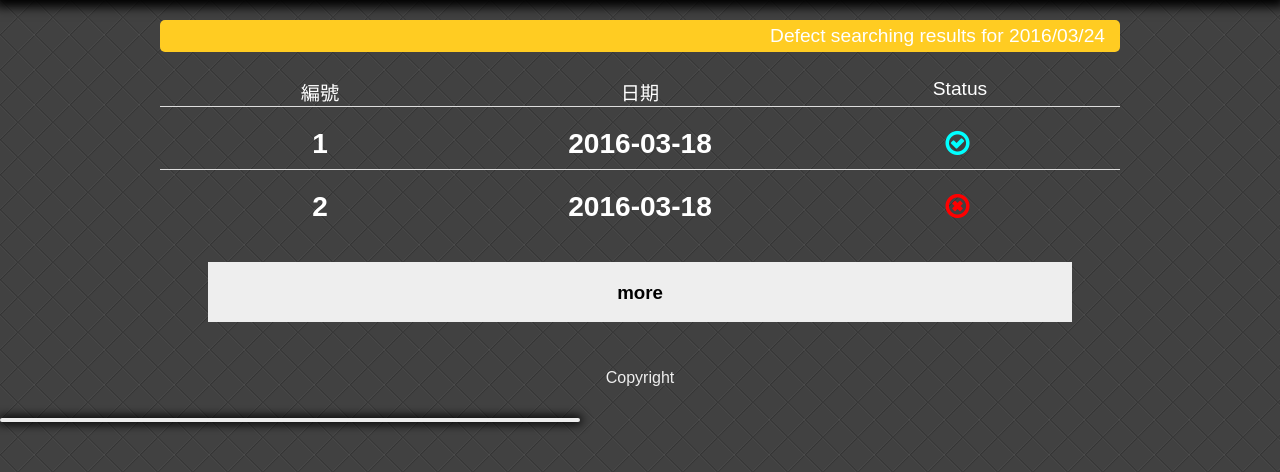
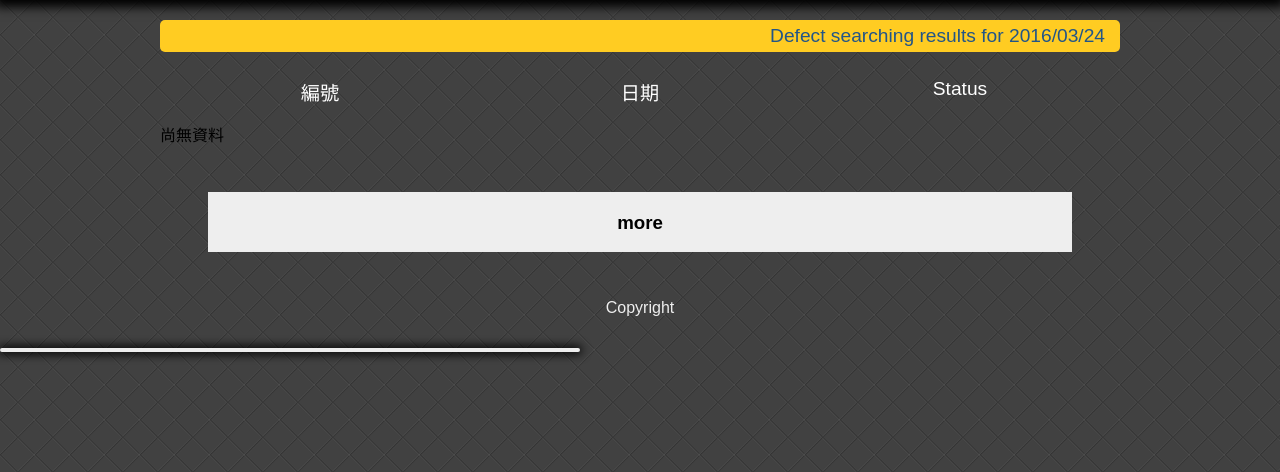
Before and after one commit to tina2827287/Project_Defect, a PHP site: page / in a window 1280 px wide. Shown: the part 228-700 px from the top of the page. Run offline with PHP 8.4, Linux system fonts and the light colour scheme; tables that the repository leaves empty or names only in its code hold one stand-in row (values such as "Sample post").

Commit message:
index more fadeout功能面修改

```diff
--- a/css/frame.css
+++ b/css/frame.css
@@ -170,7 +170,7 @@ ul#content > p {
     box-sizing: border-box;
     text-align: right;
     font-size: 1.2em;
-    color: #fff;
+    color: #258;
     background-color: #fc2;
     border-radius: 5px;
 }
@@ -309,7 +309,7 @@ ul#content li span.Def-Icon.Defect {
 
 ul#content li span.Def-Icon.Well {
     flex: 1;
-    color: #0ff;
+    color: #eee;
 }
 
 ul#content li span.Def-Icon i {
@@ -350,6 +350,7 @@ div#more {
 div#more h3 {
     position: relative;
     text-align: center;
+    cursor: pointer;
 }
 
 div#Radio input {
--- a/index.html
+++ b/index.html
@@ -23,7 +23,7 @@
             </div>
             <div>All
                 <div id="sw-frame">
-                    <input type="checkbox" id="switch">
+                    <input type="checkbox" id="switch" name="sw_def">
                     <label for="switch">
                         <div id="sw-div">
                         </div>
@@ -46,27 +46,7 @@
             </li>
             <li class="accro">
 
-                <h3>
-                    <span class="ProductNum">1</span>
-                    <span class="Date">2016-03-18</span>
-                    <span class="Def-Icon Well"><i class="fa fa-check-circle-o"></i></span>
-                </h3>
-                <div>
-                    <a href="./img/1/1_0.bmp" target="_blank">
-                        <img src="./img/1/1_0.bmp" alt=""></a>
-                </div>
-
-                <h3>
-                    <span class="ProductNum">2</span>
-                    <span class="Date">2016-03-18</span>
-                    <span class="Def-Icon Defect"><i class="fa fa-times-circle-o"></i></span>
-                </h3>
-                <div>
-                    <a href="./img/1.bmp" target="_blank">
-                        <img src="./img/1.bmp" alt=""></a>
-                </div>
-
-                <input type="hidden" id="EndID" value="0">
+                <input id="endID" value="0" type="hidden">
             </li>
             <div id="more">
                 <h3>more</h3></div>
--- a/js/index.js
+++ b/js/index.js
@@ -1,11 +1,34 @@
 var globalStartID = 0;
 var number = $('input[name="number"]');
+var chooseStaus = 'all';
+var getdate;
 
 $(document).ready(function () {
 
 
-    /////Default Action 日期要取//////
+    /////Default Action :觸發今天//////
+    var d = new Date();
+    var Year = d.getFullYear();
+    var Mon = d.getMonth() + 1;
+    if (Mon < 10)
+        Mon = '0' + Mon;
+    var Day = d.getDate();
+    var Now = Year + '-' + Mon + '-' + Day;
+    console.log(Now);
+    getdate = Now;
+    var StartID = globalStartID;
+    var endID = $('#endID').val();
+    var dest = 'search_date.php';
+    getData(Now, StartID, dest, chooseStaus, '', 'default');
+    globalStartID += 10;
 
+    endID = $('#endID').val();
+    console.log(endID);
+    if (endID < globalStartID && endID != 0) {
+        $('#more').fadeOut();
+    }
+
+    /////////////滑動效果/////////////////
 
     $('.accro').accordion({
         collapsible: true,
@@ -13,29 +36,38 @@ $(document).ready(function () {
         animate: 200
     });
 
-
+    /////////////選擇日期/////////////////
     $('#date').datepicker({
         dateFormat: 'yy-mm-dd',
-        showAnim: 'slideDown'
+        showAnim: 'slideDown',
+        onSelect: function (dateText, inst) {
+            getdate = dateText;
+            //console.log(getdate);
+            var StartID = globalStartID;
+            var endID = $('#endID').val();
+            var dest = 'search_date.php';
 
+            /*      $('input:checkbox:checked[name="sw_def"]').click(function () {
+                chooseStaus = 'defect';
+            });
+*/
+            getData(getdate, StartID, dest, chooseStaus, '', 'date');
+
+        }
     });
-
     ////////已在查詢 按more看更多////////
     $('#more').click(function () {
 
-        var Date = $('#date');
-        var chooseStatus = $('input:radio:checked[name="R"]').val();
-
-        console.log(chooseStatus);
+        var Date = getdate;
         var StartID = globalStartID;
-        var EndID = $('#EndID').val();
+        var endID = $('#endID').val();
         var dest = 'search_date.php';
 
-        getData(Date, StartID, dest, chooseStatus, '', 'default');
+        getData(Date, StartID, dest, chooseStaus, '', 'default');
         globalStartID += 10;
-
-        if (EndID == 1) {
-            //            <&!=0 more diseapear
+        console.log(globalStartID);
+        console.log(endID);
+        if ((endID % 10 != 0)) {
             $('#more').fadeOut();
         }
     });
@@ -48,9 +80,6 @@ $(document).ready(function () {
         var num = $('input[name="num"]');
         var date = $('input[name="date"]').val();
         var datanum = num.val(); //這行抓到22
-
-
-
         /////用編號 或是 用日期+choose
         if (datanum) {
 
@@ -60,27 +89,14 @@ $(document).ready(function () {
 
             getData(date, StartID, dest, chooseStaus, datanum, 'keyword');
         } else {
-
-            var chooseStaus = $('input:radio:checked[name="R"]').val();
-
-            console.log(chooseStaus);
-            var StartID = globalStartID;
-            var EndID = $('#EndID').val();
-            var dest = 'search_date.php';
-
-            getData(date, StartID, dest, chooseStaus, '', 'date');
-            globalStartID += 10;
-            if (EndID < globalStartID && EndID != 0) {
-                //            <&!=0 more diseapear
-                $('#more').fadeOut();
-            }
+            alert(請輸入產品號);
         }
 
         return false;
     });
+    /////////////////////
 
 
 
 
-    /////////////////////
 });
--- a/js/search_date.js
+++ b/js/search_date.js
@@ -1,6 +1,6 @@
 function getData(Date, StartId, dest, chooseStaus, keyword, searchtype) {
 
-    console.log(Y + M + D + StartId + dest + chooseStaus + keyword + searchtype);
+    console.log(Date + StartId + dest + chooseStaus + keyword + searchtype);
 
     $.ajax({
         url: dest,
@@ -16,7 +16,7 @@ function getData(Date, StartId, dest, chooseStaus, keyword, searchtype) {
 
 
         success: function (response) {
-            if (searchtype == 'date' || searchtype == 'keyword') {
+            if (searchtype == 'keyword') {
                 $('#more').remove();
             }
             $('input[type="hidden"]').remove();
--- a/mysql_connect.php
+++ b/mysql_connect.php
@@ -1,8 +1,8 @@
 <?php
 	$user = 'root';
-	$password = '';
+	$password = 'root';
 	$db = 'product';
-	$host = '127.0.0.1';
+	$host = 'localhost';
 
 	$link = mysqli_init();
 if ( !mysqli_real_connect($link, $host, $user, $password, $db) ) {
--- a/search_date.php
+++ b/search_date.php
@@ -7,14 +7,10 @@
 	$date = $_POST["Date"];
 	$chooseStaus=$_POST["chooseStaus"];
 //echo "ChooseStaus=".$chooseStaus."</br>";
-	$endID = 0;
+	$endID =0;
 	//設定查詢語句與查詢-查詢日期
-	if($chooseStaus=='well')
-	{
-      //  echo "Well Choosed</br>";
-		$query = "SELECT * FROM productinfo WHERE (date(pDate)='$date' AND pState=0) LIMIT $startID,10";
-	}
-	else if($chooseStaus=='defect'){
+
+	/*if($chooseStaus=='defect'){
 
       //  echo "Def Choosed</br>";
 		$query = "SELECT * FROM productinfo WHERE (date(pDate)='$date' AND pState=1) LIMIT $startID,10";
@@ -24,7 +20,8 @@
       //  echo "All Choosed</br>";
 		$query = "SELECT * FROM productinfo WHERE date(pDate)='$date' LIMIT $startID,10";
 	}
-
+	*/
+$query = "SELECT * FROM productinfo WHERE date(pDate)='$date' LIMIT $startID,10";
 	$result = mysqli_query($link, $query);
 
 	if (!$result){
@@ -37,18 +34,18 @@
         if ( !$row ) {
 						//資料庫為空的輸出處理
             echo '<p>尚無資料</p>';
+
         }
         else {
-				//設定endID
 
             do {
 					if($row["pState"])
 					{
-						$icon = "Defect\"><i class=\"fa fa-times-circle-o\"></i>Defect";
+						$icon = "Defect\"><i class=\"fa fa-times-circle-o\"></i>";
 					}
 					else
 					{
-						$icon = "Well\"><i class=\"fa fa-check-circle-o\"></i>OK";
+						$icon = "Well\"><i class=\"fa fa-check-circle-o\"></i>";
 					}
 					echo "
                     <h3>
@@ -62,12 +59,14 @@
 								</a>
 								</div>";
 					//每輸出一項結果endID遞增
+                $endID++;
 
             }
 			while($row = mysqli_fetch_array($result, MYSQLI_ASSOC));
-            $endID=1;
+
+             $endID+=$startID;
 				//{$endID}可以直接把整數轉成字串
-				echo "<input type=\"hidden\" id=\"EndID\" value=\"{$endID}\">";
+				echo "<input type=\"hidden\" id=\"endID\" value=\"{$endID}\">";
         }
         mysqli_free_result($result);
     }
```
